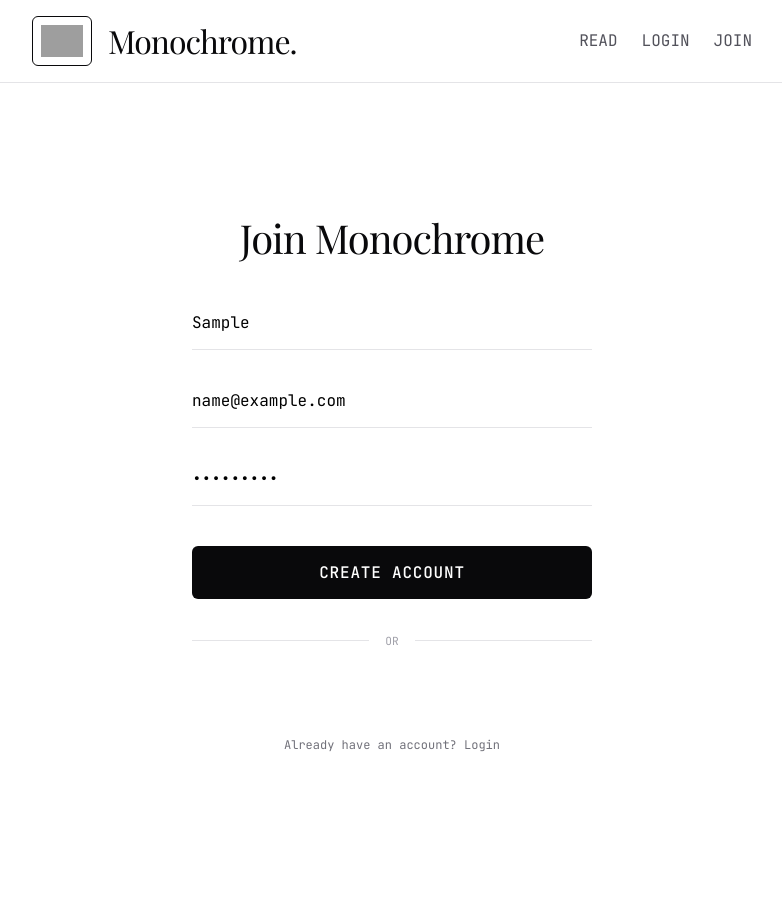
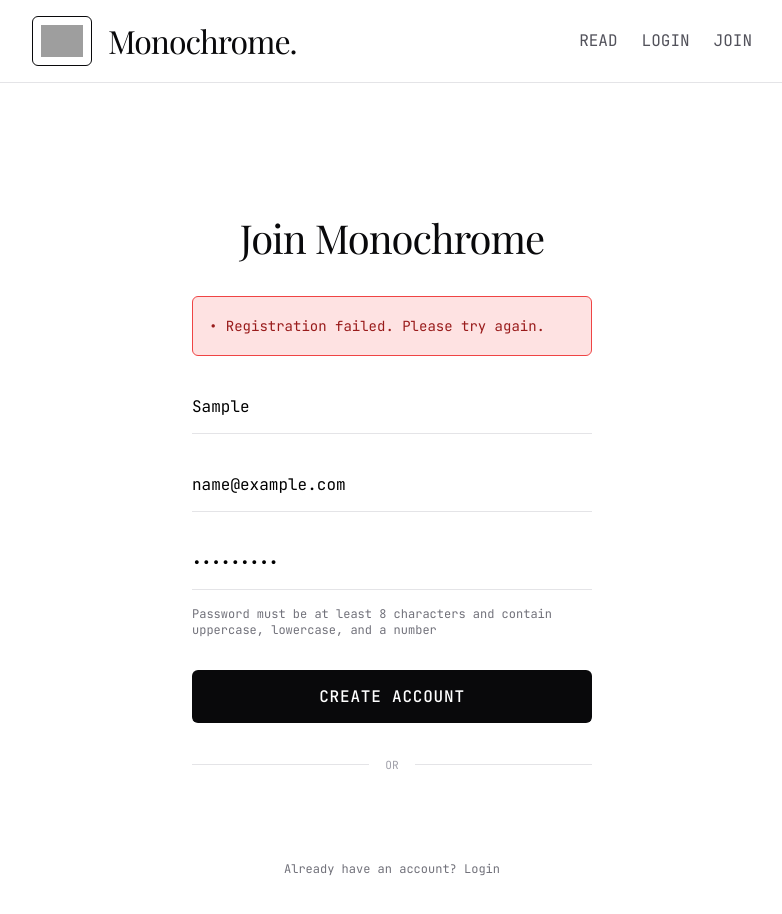
Before and after one commit to Zahide4/Monochrome, a React (Vite) app in the folder client/: page /register in a window 1280 px wide. Both pictures are taken after typing "Sample", "name@example.com", "Sample123" into the empty fields and a click on the button "CREATE ACCOUNT". Shown: the top 914 px of the page, without its empty margins (248-1030 px from the left). Before the commit the page ends 801 px from the top, so only its background shows below. Built offline with nearby package versions, Linux system fonts and the light colour scheme; no server answers; grey boxes are pictures that could not be loaded; a web font is replaced by a local one.

Commit message:
fixed errors

```diff
--- a/client/src/pages/Register.jsx
+++ b/client/src/pages/Register.jsx
@@ -6,15 +6,27 @@ import { GoogleLogin } from '@react-oauth/google';
 
 export default function Register() {
   const [data, setData] = useState({ email: '', username: '', password: '' });
+  const [errors, setErrors] = useState([]);
   const navigate = useNavigate();
   const { login } = useAuth();
 
   const handleSubmit = async (e) => {
     e.preventDefault();
+    setErrors([]); // Clear previous errors
+
     try {
       await axios.post('https://monochrome-w1vb.onrender.com/api/register', data);
       navigate('/login');
-    } catch (err) { alert(err.response?.data || 'Registration failed'); }
+    } catch (err) {
+      // Handle validation errors
+      if (err.response?.data?.errors) {
+        setErrors(err.response.data.errors);
+      } else if (err.response?.data?.message) {
+        setErrors([err.response.data.message]);
+      } else {
+        setErrors(['Registration failed. Please try again.']);
+      }
+    }
   };
 
   const handleGoogleSuccess = async (credentialResponse) => {
@@ -24,26 +36,67 @@ export default function Register() {
       });
       login(res.data.token, res.data.user);
       navigate('/');
-    } catch (err) { alert('Google Signup failed'); }
+    } catch (err) {
+      setErrors(['Google Signup failed. Please try again.']);
+    }
   };
 
   return (
     <div className="auth-wrapper fade-in">
       <h1 className="auth-title">Join Monochrome</h1>
 
+      {/* Error Display */}
+      {errors.length > 0 && (
+        <div style={{
+          padding: '1rem',
+          marginBottom: '1.5rem',
+          background: '#fee2e2',
+          border: '1px solid #ef4444',
+          borderRadius: '6px'
+        }}>
+          {errors.map((error, index) => (
+            <p key={index} style={{
+              fontFamily: 'var(--font-mono)',
+              fontSize: '0.875rem',
+              color: '#991b1b',
+              margin: '0.25rem 0'
+            }}>
+              • {error}
+            </p>
+          ))}
+        </div>
+      )}
+
       <form onSubmit={handleSubmit} style={{ marginBottom: '2rem' }}>
          <input
-          placeholder="Display Name" className="auth-input"
+          placeholder="Display Name"
+          className="auth-input"
+          value={data.username}
           onChange={e => setData({...data, username: e.target.value})}
         />
         <input
-          placeholder="Email Address" type="email" className="auth-input"
+          placeholder="Email Address"
+          type="email"
+          className="auth-input"
+          value={data.email}
           onChange={e => setData({...data, email: e.target.value})}
         />
         <input
-          type="password" placeholder="Password" className="auth-input"
+          type="password"
+          placeholder="Password"
+          className="auth-input"
+          value={data.password}
           onChange={e => setData({...data, password: e.target.value})}
         />
+        <p style={{
+          fontFamily: 'var(--font-mono)',
+          fontSize: '0.75rem',
+          color: '#71717a',
+          marginTop: '-0.5rem',
+          marginBottom: '1rem'
+        }}>
+          Password must be at least 8 characters and contain uppercase, lowercase, and a number
+        </p>
         <button className="btn-primary">Create Account</button>
       </form>
 
@@ -54,7 +107,7 @@ export default function Register() {
       <div style={{ display: 'flex', flexDirection: 'column', alignItems: 'center', gap: '1rem' }}>
         <GoogleLogin
             onSuccess={handleGoogleSuccess}
-            onError={() => { console.log('Signup Failed'); }}
+            onError={() => setErrors(['Google Signup failed. Please try again.'])}
             theme="outline" size="large" width="350" text="signup_with"
         />
         <Link to="/login" className="font-mono" style={{ fontSize: '0.75rem', color: '#71717a' }}>Already have an account? Login</Link>
```
Also changed, not shown: 1 other file (tests, documents, lock files or other folders).
